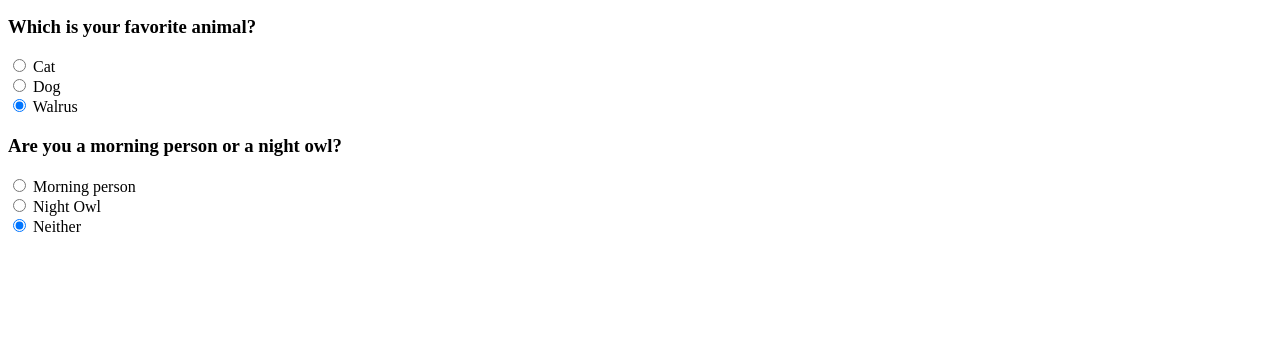
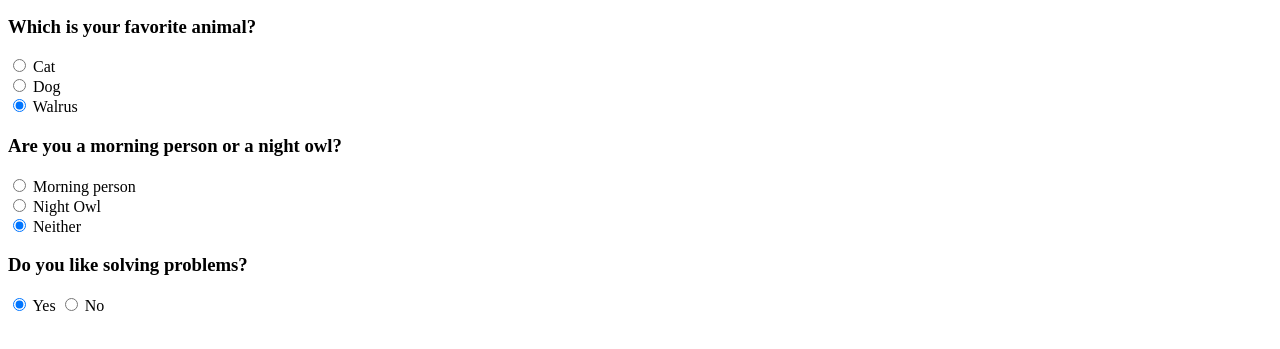
Before and after one commit to geofforengo/wk2project, a plain HTML site: page index.html in a window 1280 px wide. Shown: the part 101-450 px from the top of the page. Drawn offline with Linux system fonts and the light colour scheme.

Commit message:
add div class radio button problem

```diff
--- a/index.html
+++ b/index.html
@@ -54,7 +54,17 @@
       </label>
     </div>
 
-
+    <div class="radio">
+      <h3>Do you like solving problems?</h3>
+      <label>
+        <input type="radio" name="problem" value="yes" checked>
+        Yes
+      </label>
+      <label>
+        <input type="radio" name="problem" value="no">
+        No
+      </label>
+    </div>
 
   </body>
 </html>
```
